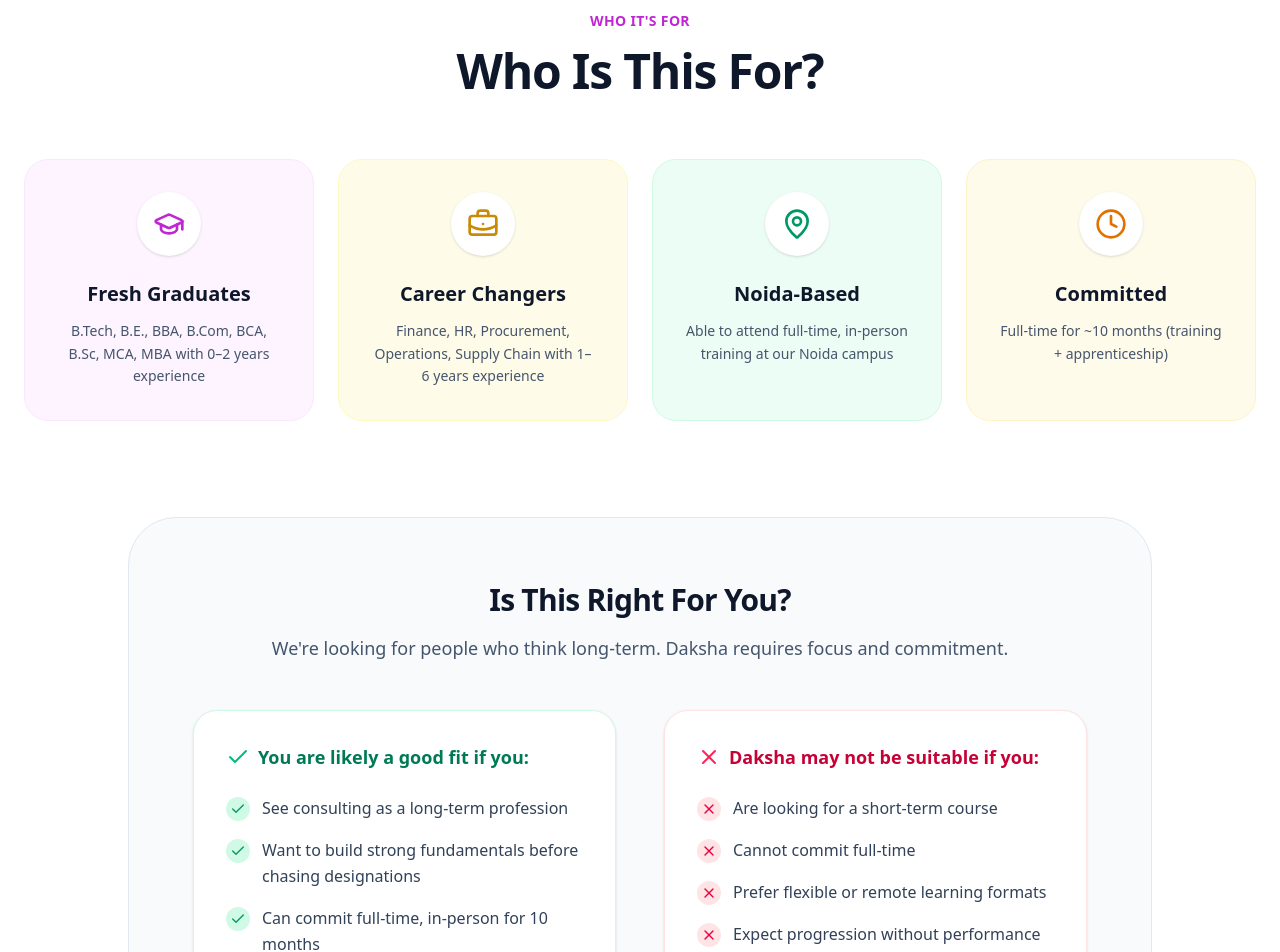
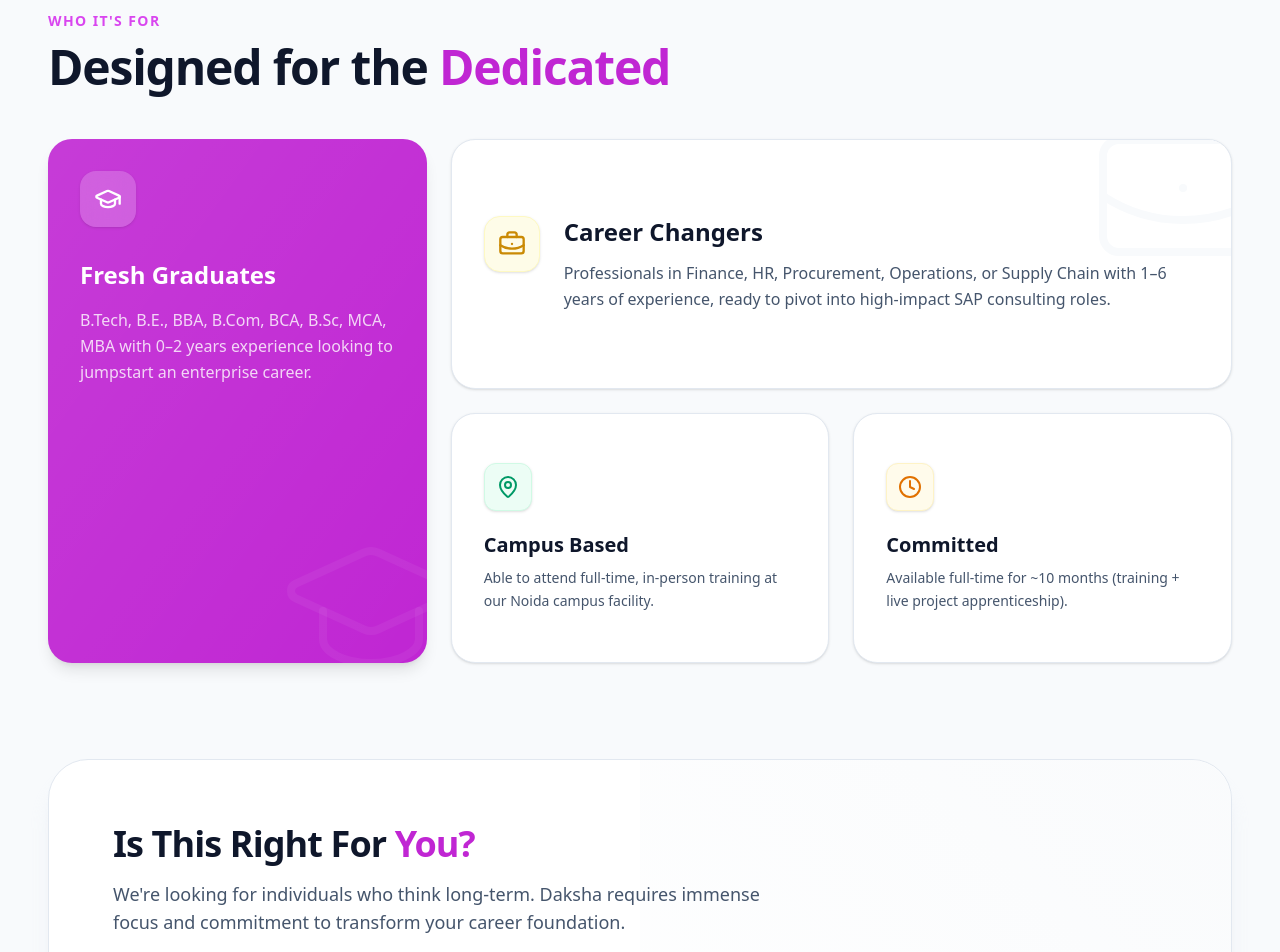
Before and after one commit to AtmegaBuzz/axentiaai, a Next.js app: page / in a window 1280 px wide. Shown: the part 7800-8752 px from the top of the page. Built offline with nearby package versions, Linux system fonts and the light colour scheme.

Commit message:
fix: remove max-w-7xl from Audience section to align margins with rest of site

```diff
--- a/components/sections/Audience.tsx
+++ b/components/sections/Audience.tsx
@@ -1,34 +1,7 @@
 'use client';
 
 import { motion } from 'framer-motion';
-import { GraduationCap, BriefcaseBusiness, MapPin, Clock, Check, X } from 'lucide-react';
-
-const targets = [
-    {
-        title: 'Fresh Graduates',
-        desc: 'B.Tech, B.E., BBA, B.Com, BCA, B.Sc, MCA, MBA with 0–2 years experience',
-        icon: <GraduationCap className="w-8 h-8 text-brand-600" />,
-        color: 'bg-brand-50 border-brand-100',
-    },
-    {
-        title: 'Career Changers',
-        desc: 'Finance, HR, Procurement, Operations, Supply Chain with 1–6 years experience',
-        icon: <BriefcaseBusiness className="w-8 h-8 text-accent-600" />,
-        color: 'bg-accent-50 border-accent-100',
-    },
-    {
-        title: 'Noida-Based',
-        desc: 'Able to attend full-time, in-person training at our Noida campus',
-        icon: <MapPin className="w-8 h-8 text-emerald-600" />,
-        color: 'bg-emerald-50 border-emerald-100',
-    },
-    {
-        title: 'Committed',
-        desc: 'Full-time for ~10 months (training + apprenticeship)',
-        icon: <Clock className="w-8 h-8 text-amber-600" />,
-        color: 'bg-amber-50 border-amber-100',
-    },
-];
+import { GraduationCap, BriefcaseBusiness, MapPin, Clock, CheckCircle2, XCircle } from 'lucide-react';
 
 const fits = [
     'See consulting as a long-term profession',
@@ -47,89 +20,177 @@
 
 export function Audience() {
     return (
-        <section className="py-24 bg-white relative">
-            <div className="container mx-auto px-4 md:px-6">
-                <div className="text-center max-w-3xl mx-auto mb-16">
+        <section className="py-16 md:py-24 bg-slate-50 relative overflow-hidden">
+            <div className="container mx-auto px-4 md:px-8 xl:px-12">
+
+                {/* ── WHO IS THIS FOR (BENTO BOX) ── */}
+                <div className="mb-24">
+                    <div className="max-w-3xl mb-12">
+                        <motion.div
+                            initial={{ opacity: 0, y: 15 }}
+                            whileInView={{ opacity: 1, y: 0 }}
+                            viewport={{ once: true }}
+                            className="text-sm font-semibold uppercase tracking-widest text-brand-500 mb-3"
+                        >
+                            Who It's For
+                        </motion.div>
+                        <motion.h2
+                            initial={{ opacity: 0, y: 15 }}
+                            whileInView={{ opacity: 1, y: 0 }}
+                            viewport={{ once: true }}
+                            transition={{ delay: 0.1 }}
+                            className="text-4xl md:text-5xl font-bold text-slate-900 tracking-tight"
+                        >
+                            Designed for the <span className="text-brand-600">Dedicated</span>
+                        </motion.h2>
+                    </div>
+
+                    {/* Bento Grid layout */}
+                    <div className="grid grid-cols-1 md:grid-cols-3 gap-6 auto-rows-[250px]">
+                        {/* Tile 1: Fresh Graduates (Tall) */}
                         <motion.div
                             initial={{ opacity: 0, y: 20 }}
                             whileInView={{ opacity: 1, y: 0 }}
                             viewport={{ once: true }}
-                        className="flex items-center justify-center gap-2 text-brand-600 font-semibold tracking-wide uppercase text-sm mb-4"
+                            className="md:col-span-1 md:row-span-2 relative rounded-3xl overflow-hidden bg-brand-600 text-white p-8 flex flex-col justify-between shadow-lg group"
                         >
-                        Who It's For
+                            <div className="absolute inset-0 bg-gradient-to-br from-white/10 to-transparent pointer-events-none" />
+                            <div className="relative z-10">
+                                <div className="w-14 h-14 bg-white/20 backdrop-blur-md rounded-2xl flex items-center justify-center mb-8 shadow-sm">
+                                    <GraduationCap className="w-7 h-7 text-white" />
+                                </div>
+                                <h3 className="text-2xl font-bold mb-4">Fresh Graduates</h3>
+                                <p className="text-white/80 leading-relaxed font-medium">
+                                    B.Tech, B.E., BBA, B.Com, BCA, B.Sc, MCA, MBA with 0–2 years experience looking to jumpstart an enterprise career.
+                                </p>
+                            </div>
+
+                            {/* Decorative faint icon in bg */}
+                            <GraduationCap className="absolute -bottom-10 -right-10 w-48 h-48 text-white/5 pointer-events-none transition-transform duration-700 group-hover:scale-110" strokeWidth={1} />
                         </motion.div>
-                    <motion.h2
+
+                        {/* Tile 2: Career Changers (Wide) */}
+                        <motion.div
                             initial={{ opacity: 0, y: 20 }}
                             whileInView={{ opacity: 1, y: 0 }}
                             viewport={{ once: true }}
                             transition={{ delay: 0.1 }}
-                        className="text-4xl md:text-5xl font-bold text-slate-900 tracking-tight mb-8"
+                            className="md:col-span-2 md:row-span-1 bg-white rounded-3xl p-8 flex flex-col justify-center border border-slate-200 shadow-sm relative overflow-hidden group hover:shadow-md transition-shadow"
                         >
-                        Who Is This For?
-                    </motion.h2>
+                            <div className="flex items-start gap-6 relative z-10">
+                                <div className="w-14 h-14 shrink-0 bg-accent-50 rounded-2xl border border-accent-100 flex items-center justify-center shadow-sm">
+                                    <BriefcaseBusiness className="w-7 h-7 text-accent-600" />
+                                </div>
+                                <div>
+                                    <h3 className="text-2xl font-bold text-slate-900 mb-3">Career Changers</h3>
+                                    <p className="text-slate-600 leading-relaxed">
+                                        Professionals in Finance, HR, Procurement, Operations, or Supply Chain with 1–6 years of experience, ready to pivot into high-impact SAP consulting roles.
+                                    </p>
+                                </div>
+                            </div>
+                            <BriefcaseBusiness className="absolute -top-12 -right-12 w-48 h-48 text-slate-50 pointer-events-none transition-transform duration-700 group-hover:-rotate-6" strokeWidth={1} />
+                        </motion.div>
+
+                        {/* Tile 3: Noida-Based (Square) */}
+                        <motion.div
+                            initial={{ opacity: 0, y: 20 }}
+                            whileInView={{ opacity: 1, y: 0 }}
+                            viewport={{ once: true }}
+                            transition={{ delay: 0.2 }}
+                            className="md:col-span-1 md:row-span-1 bg-white rounded-3xl p-8 flex flex-col justify-center border border-slate-200 shadow-sm relative overflow-hidden group hover:shadow-md transition-shadow"
+                        >
+                            <div className="relative z-10">
+                                <div className="w-12 h-12 bg-emerald-50 rounded-xl border border-emerald-100 flex items-center justify-center mb-5 shadow-sm">
+                                    <MapPin className="w-6 h-6 text-emerald-600" />
+                                </div>
+                                <h3 className="text-xl font-bold text-slate-900 mb-2">Campus Based</h3>
+                                <p className="text-slate-600 text-sm leading-relaxed">
+                                    Able to attend full-time, in-person training at our Noida campus facility.
+                                </p>
+                            </div>
+                        </motion.div>
+
+                        {/* Tile 4: Committed (Square) */}
+                        <motion.div
+                            initial={{ opacity: 0, y: 20 }}
+                            whileInView={{ opacity: 1, y: 0 }}
+                            viewport={{ once: true }}
+                            transition={{ delay: 0.3 }}
+                            className="md:col-span-1 md:row-span-1 bg-white rounded-3xl p-8 flex flex-col justify-center border border-slate-200 shadow-sm relative overflow-hidden group hover:shadow-md transition-shadow"
+                        >
+                            <div className="relative z-10">
+                                <div className="w-12 h-12 bg-amber-50 rounded-xl border border-amber-100 flex items-center justify-center mb-5 shadow-sm">
+                                    <Clock className="w-6 h-6 text-amber-600" />
+                                </div>
+                                <h3 className="text-xl font-bold text-slate-900 mb-2">Committed</h3>
+                                <p className="text-slate-600 text-sm leading-relaxed">
+                                    Available full-time for ~10 months (training + live project apprenticeship).
+                                </p>
+                            </div>
+                        </motion.div>
+                    </div>
                 </div>
 
-                <div className="grid grid-cols-1 md:grid-cols-2 lg:grid-cols-4 gap-6 mb-24">
-                    {targets.map((target, idx) => (
+                {/* ── IS THIS RIGHT FOR YOU (UNIFIED CARD) ── */}
                 <motion.div
-                            key={target.title}
                     initial={{ opacity: 0, y: 30 }}
                     whileInView={{ opacity: 1, y: 0 }}
-                            viewport={{ once: true, margin: "-50px" }}
-                            transition={{ delay: 0.1 * idx }}
-                            className={`p-8 rounded-3xl border transition-all hover:shadow-xl flex flex-col items-center text-center ${target.color}`}
+                    viewport={{ once: true }}
+                    className="relative bg-white rounded-[2.5rem] p-8 md:p-12 lg:p-16 border border-slate-200 shadow-xl shadow-slate-200/40"
                 >
-                            <div className="w-16 h-16 bg-white rounded-full flex items-center justify-center shadow-sm mb-6">
-                                {target.icon}
-                            </div>
-                            <h3 className="text-xl font-bold text-slate-900 mb-3">{target.title}</h3>
-                            <p className="text-slate-600 leading-relaxed text-sm">{target.desc}</p>
-                        </motion.div>
-                    ))}
+                    {/* subtle background mesh/gradient */}
+                    <div className="absolute top-0 right-0 w-1/2 h-full bg-gradient-to-bl from-slate-50/80 to-transparent pointer-events-none rounded-r-[2.5rem]" />
+
+                    <div className="relative z-10">
+                        <div className="max-w-2xl mb-14">
+                            <h3 className="text-3xl md:text-4xl font-bold tracking-tight text-slate-900 mb-4">
+                                Is This Right For <span className="text-brand-600">You?</span>
+                            </h3>
+                            <p className="text-slate-600 text-lg">
+                                We're looking for individuals who think long-term. Daksha requires immense focus and commitment to transform your career foundation.
+                            </p>
                         </div>
 
-                <div className="max-w-5xl mx-auto bg-slate-50 rounded-[3rem] p-10 md:p-16 border border-slate-200">
-                    <div className="text-center mb-12">
-                        <h3 className="text-3xl font-bold tracking-tight text-slate-900 mb-4">Is This Right For You?</h3>
-                        <p className="text-slate-600 text-lg">We're looking for people who think long-term. Daksha requires focus and commitment.</p>
-                    </div>
+                        <div className="grid md:grid-cols-2 gap-12 lg:gap-24 relative">
+                            {/* Divider for desktop */}
+                            <div className="hidden md:block absolute left-1/2 top-4 bottom-4 w-px bg-gradient-to-b from-transparent via-slate-200 to-transparent -translate-x-1/2" />
 
-                    <div className="grid grid-cols-1 md:grid-cols-2 gap-12">
-                        <div className="bg-white p-8 rounded-3xl border border-emerald-100 shadow-sm">
-                            <h4 className="font-bold text-emerald-700 text-lg mb-6 flex items-center gap-2">
-                                <Check className="w-6 h-6 text-emerald-500" />
-                                You are likely a good fit if you:
+                            {/* Good Fit */}
+                            <div>
+                                <h4 className="font-bold text-emerald-700 text-xl mb-8 flex items-center gap-3">
+                                    <CheckCircle2 className="w-7 h-7 text-emerald-500 fill-emerald-100" />
+                                    You are a great fit if you:
                                 </h4>
-                            <ul className="space-y-4">
+                                <ul className="space-y-6">
                                     {fits.map((fit, i) => (
-                                    <li key={i} className="flex gap-3 items-start">
-                                        <span className="w-6 h-6 rounded-full bg-emerald-100 flex items-center justify-center shrink-0 mt-0.5">
-                                            <Check className="w-4 h-4 text-emerald-600" />
-                                        </span>
-                                        <span className="text-slate-700 leading-relaxed">{fit}</span>
+                                        <li key={i} className="flex gap-4 items-start group">
+                                            <span className="shrink-0 mt-1 relative w-2 h-2 rounded-full bg-emerald-400 shadow-[0_0_8px_rgba(52,211,153,0.8)]" />
+                                            <span className="text-slate-700 font-medium leading-relaxed group-hover:text-slate-900 transition-colors">{fit}</span>
                                         </li>
                                     ))}
                                 </ul>
                             </div>
 
-                        <div className="bg-white p-8 rounded-3xl border border-rose-100 shadow-sm">
-                            <h4 className="font-bold text-rose-700 text-lg mb-6 flex items-center gap-2">
-                                <X className="w-6 h-6 text-rose-500" />
-                                Daksha may not be suitable if you:
+                            {/* Bad Fit */}
+                            <div>
+                                <h4 className="font-bold text-rose-700 text-xl mb-8 flex items-center gap-3">
+                                    <XCircle className="w-7 h-7 text-rose-500 fill-rose-100" />
+                                    Daksha may not fit if you:
                                 </h4>
-                            <ul className="space-y-4">
+                                <ul className="space-y-6">
                                     {nonFits.map((fit, i) => (
-                                    <li key={i} className="flex gap-3 items-start">
-                                        <span className="w-6 h-6 rounded-full bg-rose-100 flex items-center justify-center shrink-0 mt-0.5">
-                                            <X className="w-4 h-4 text-rose-600" />
-                                        </span>
-                                        <span className="text-slate-700 leading-relaxed">{fit}</span>
+                                        <li key={i} className="flex gap-4 items-start group">
+                                            <span className="shrink-0 mt-1 relative w-2 h-2 bg-rose-400 rotate-45 shadow-[0_0_8px_rgba(251,113,133,0.8)]" />
+                                            <span className="text-slate-600 leading-relaxed group-hover:text-slate-800 transition-colors">{fit}</span>
                                         </li>
                                     ))}
                                 </ul>
                             </div>
+
                         </div>
                     </div>
+                </motion.div>
+
             </div>
         </section>
     );
```
Lines whose indentation alone changed are shown as unchanged.
